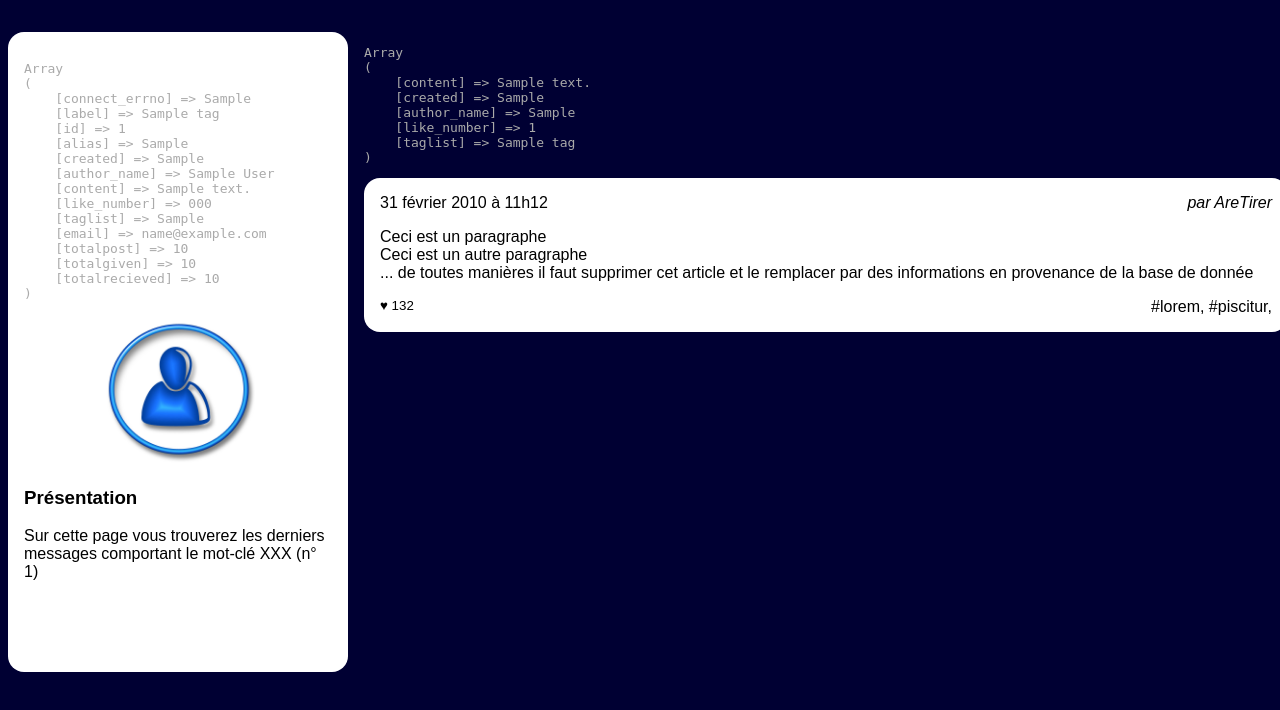
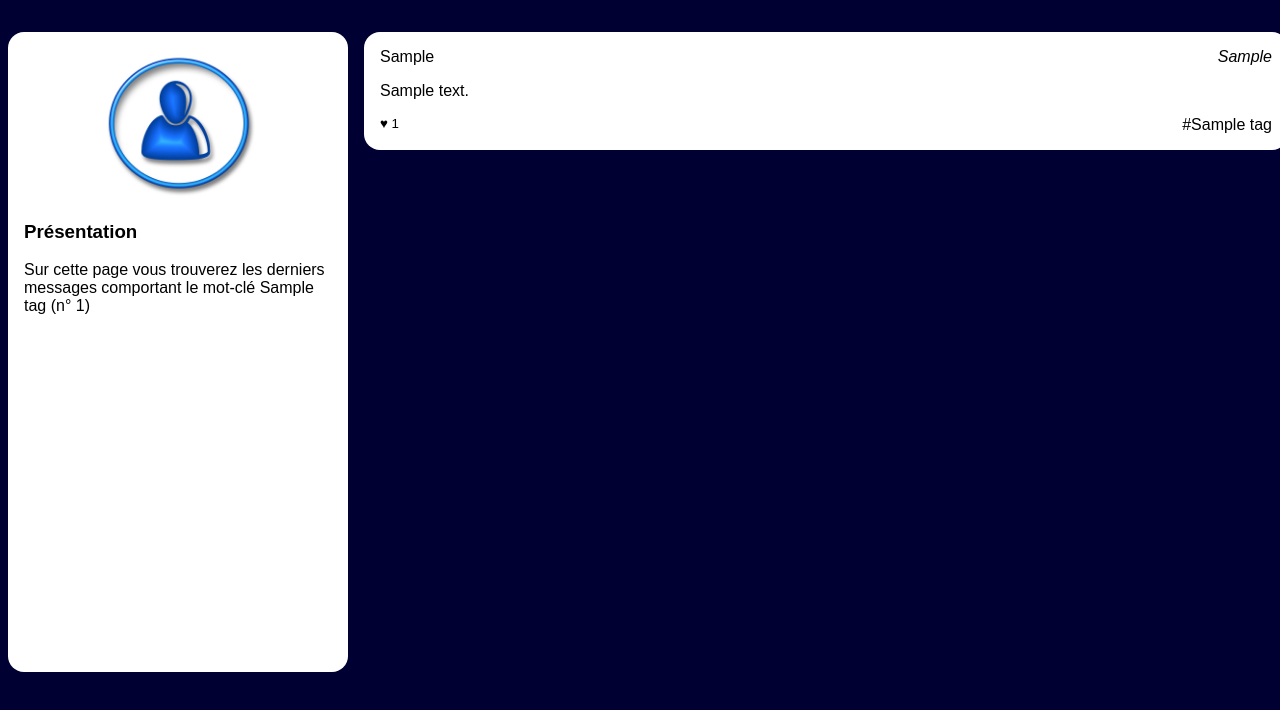
Before and after one commit to adatechschool/projet-collectif-reseau-social-php-printteam, a PHP site: page /tags.php?tag_id=1 in a window 1280 px wide. Shown: the part 90-800 px from the top of the page. Run offline with PHP 8.4, Linux system fonts and the light colour scheme; tables that the repository leaves empty or names only in its code hold one stand-in row (values such as "Sample post").

Commit message:
print x3

```diff
--- a/resoc_n1/tags.php
+++ b/resoc_n1/tags.php
@@ -52,13 +52,13 @@
                 $lesInformations = $mysqli->query($laQuestionEnSql);
                 $tag = $lesInformations->fetch_assoc();
                 //@todo: afficher le résultat de la ligne ci dessous, remplacer XXX par le label et effacer la ligne ci-dessous
-                echo "<pre>" . print_r($tag, 1) . "</pre>";
+                //echo "<pre>" . print_r($tag, 1) . "</pre>";
                 ?>
                 <img src="user.jpg" alt="Portrait de l'utilisatrice"/>
                 <section>
                     <h3>Présentation</h3>
                     <p>Sur cette page vous trouverez les derniers messages comportant
-                        le mot-clé XXX
+                        le mot-clé <?= $tag["label"]?>
                         (n° <?php echo $tagId ?>)
                     </p>
 
@@ -97,24 +97,19 @@
                 while ($post = $lesInformations->fetch_assoc())
                 {
 
-                    echo "<pre>" . print_r($post, 1) . "</pre>";
+                    //echo "<pre>" . print_r($post, 1) . "</pre>";
                     ?>
                     <article>
                         <h3>
-                            <time datetime='2020-02-01 11:12:13' >31 février 2010 à 11h12</time>
+                            <time datetime='<?= $post['created']?>' ><?= $post['created']?></time>
                         </h3>
-                        <address>par AreTirer</address>
+                        <address><?php echo $post['author_name']?></address>
                         <div>
-                            <p>Ceci est un paragraphe</p>
-                            <p>Ceci est un autre paragraphe</p>
-                            <p>... de toutes manières il faut supprimer cet
-                                article et le remplacer par des informations en
-                                provenance de la base de donnée</p>
+                            <p><?= $post['content']?></p>
                         </div>
                         <footer>
-                            <small>♥ 132</small>
-                            <a href="">#lorem</a>,
-                            <a href="">#piscitur</a>,
+                            <small>♥ <?= $post['like_number']?></small>
+                            <a href="">#<?= $post['taglist']?></a>
                         </footer>
                     </article>
                 <?php } ?>
```
Also changed, not shown: resoc_n1/feed.php (+9 -12 lines), resoc_n1/followers.php (+7 -2 lines), resoc_n1/subscriptions.php (+9 -2 lines).
